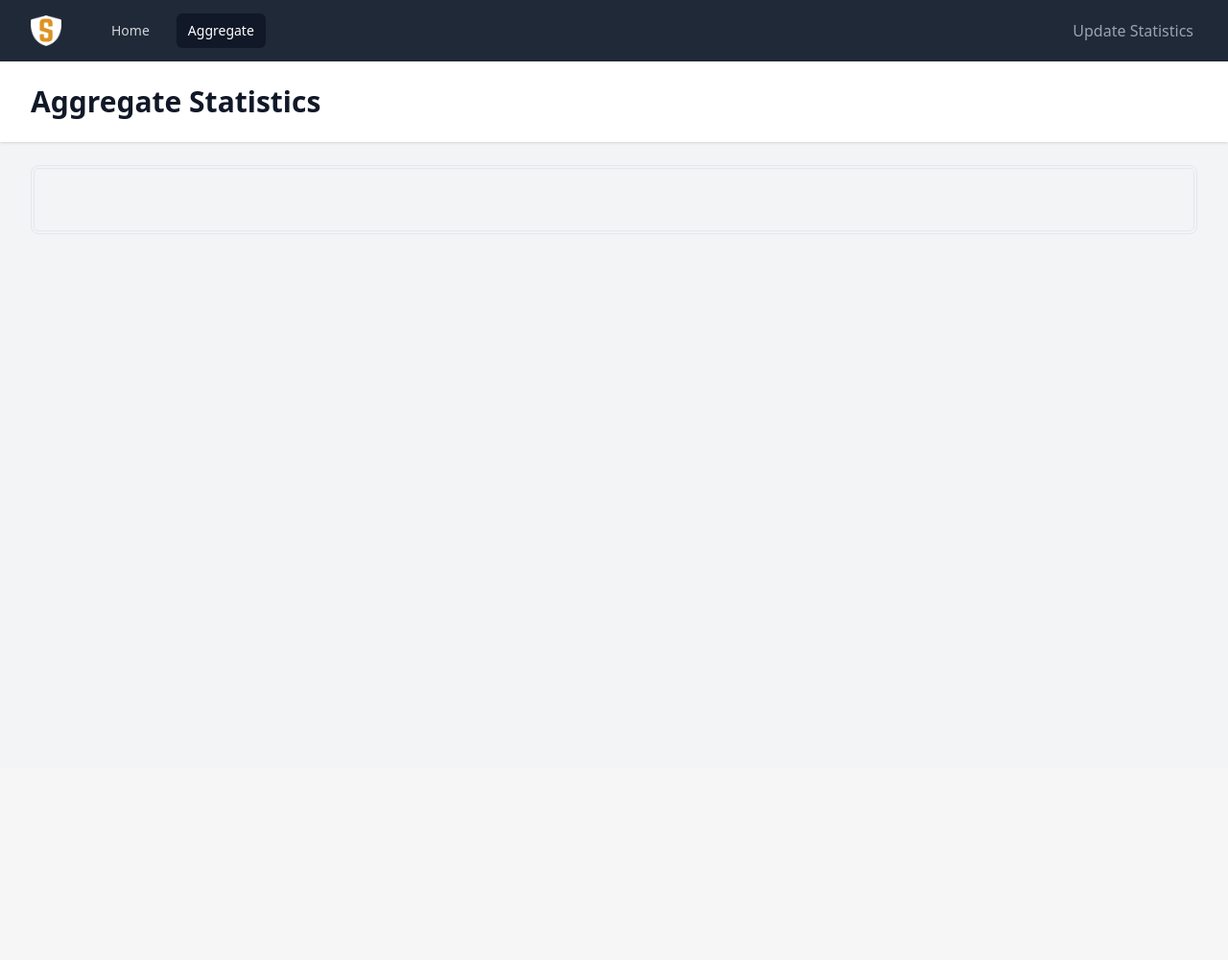
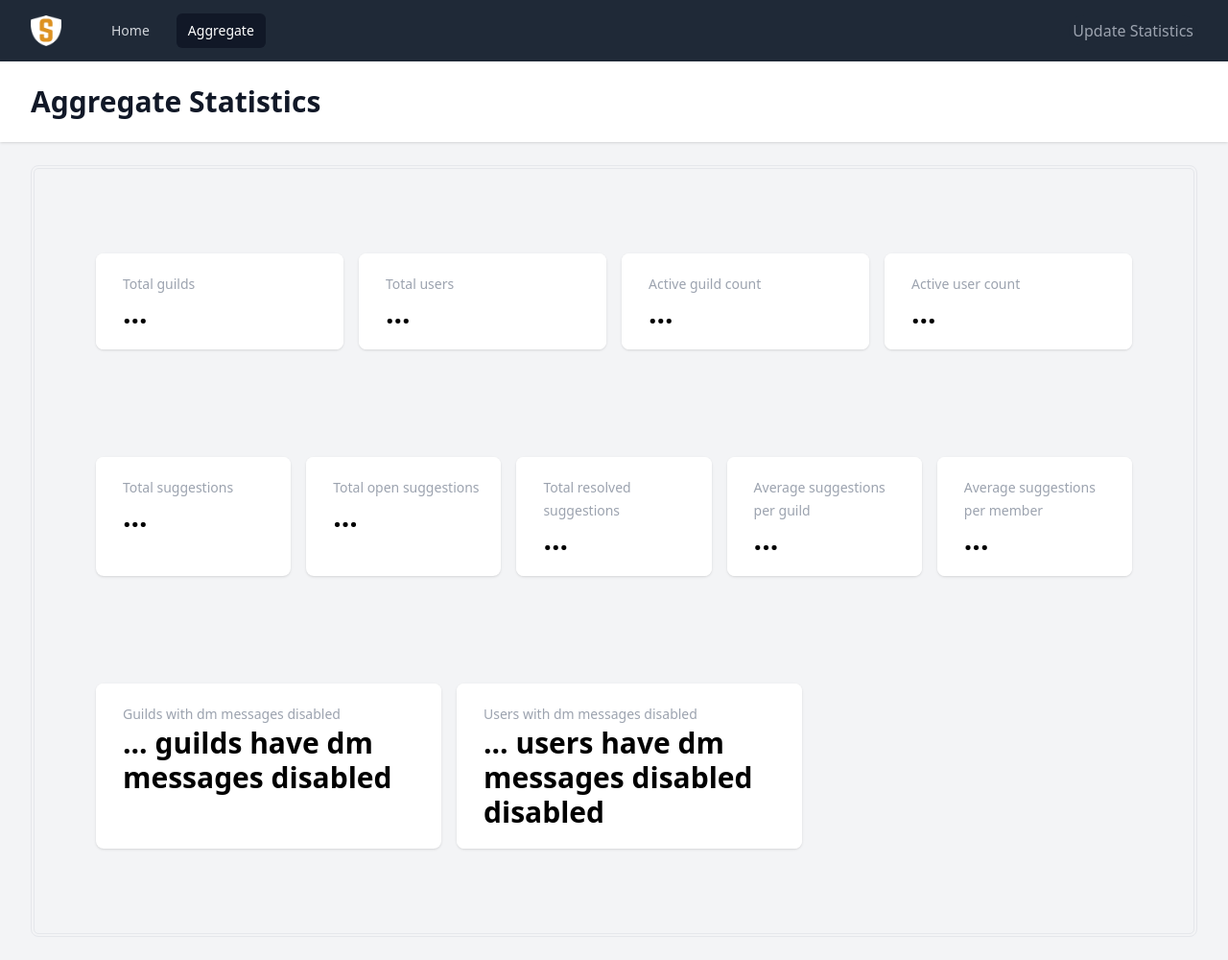
Before and after one commit to suggestionsbot/stats, a Flask app: page /aggregate in a window 1280 px wide. Shown: the whole page at 96% size. Before the commit the page ends 244 px from the top, so only its background shows below. Run offline with Flask 2, Linux system fonts and the light colour scheme; some libraries are stand-ins or nearby versions.

Commit message:
feat: Add initial stats viewer

```diff
--- a/app.py
+++ b/app.py
@@ -4,15 +4,52 @@ import threading
 from typing import Literal
 
 from flask import Flask, render_template, request, abort, redirect, flash
+from pymongo import MongoClient
 
-app = Flask(__name__)
-app.secret_key = os.environ["SECRET_KEY"]
+from stats import get_total_guild_count
+
 log = logging.getLogger(__name__)
 logging.basicConfig(
     format="%(levelname)-7s | %(asctime)s | %(filename)12s:%(funcName)-12s | %(message)s",
     datefmt="%I:%M:%S %p %d/%m/%Y",
     level=logging.INFO,
 )
+
+app = Flask(__name__)
+app.client = MongoClient(os.environ["MONGO_URL"])
+app.database = app.client["suggestions-rewrite"]
+app.secret_key = os.environ["SECRET_KEY"]
+app.stats = [
+    [
+        {"title": "Total guilds", "description": "..."},
+        {"title": "Total users", "description": "..."},
+        {
+            "title": "Active guild count",
+            "description": "...",
+        },
+        {
+            "title": "Active user count",
+            "description": "...",
+        },
+    ],
+    [
+        {"title": "Total suggestions", "description": "..."},
+        {"title": "Total open suggestions", "description": "..."},
+        {"title": "Total resolved suggestions", "description": "..."},
+        {"title": "Average suggestions per guild", "description": "..."},
+        {"title": "Average suggestions per member", "description": "..."},
+    ],
+    [
+        {
+            "title": "Guilds with dm messages disabled",
+            "description": "... guilds have dm messages disabled",
+        },
+        {
+            "title": "Users with dm messages disabled",
+            "description": "... users have dm messages disabled disabled",
+        },
+    ],
+]
 
 nav_links: list[dict[Literal["name", "url"], str]] = [
     {"name": "Home", "url": "/"},
@@ -38,7 +75,10 @@ def index():
 @app.route("/aggregate")
 def aggregate_stats():
     return render_template(
-        "aggregate_stats.html", nav_links=nav_links, current_nav_link="Aggregate"
+        "aggregate_stats.html",
+        nav_links=nav_links,
+        current_nav_link="Aggregate",
+        stats_items=app.stats,
     )
 
 
@@ -67,7 +107,32 @@ def update_stats():
 
 
 def populate_stats():
-    pass
+    # Total guilds
+    app.stats[0][0]["description"] = get_total_guild_count(
+        app.database["cluster_guild_counts"], 6
+    )
+    # Total users
+    app.stats[0][1]["description"] = "Unknown"
+    # Active guild count
+    app.stats[0][2]["description"] = "Unknown"
+    # Active user count
+    app.stats[0][3]["description"] = "Unknown"
+
+    # Total suggestions
+    app.stats[1][0]["description"] = "Unknown"
+    # Total open suggestions
+    app.stats[1][1]["description"] = "Unknown"
+    # Total resolved suggestions
+    app.stats[1][2]["description"] = "Unknown"
+    # Average suggestions per guild
+    app.stats[1][3]["description"] = "Unknown"
+    # Average suggestions per member
+    app.stats[1][4]["description"] = "Unknown"
+
+    # Guilds with dm messages disabled
+    app.stats[2][0]["description"] = "Unknown"
+    # Users with dm messages disabled
+    app.stats[2][1]["description"] = "Unknown"
 
 
 target = threading.Thread(target=populate_stats)
--- a/templates/aggregate_stats.html
+++ b/templates/aggregate_stats.html
@@ -1,4 +1,22 @@
 {% extends "base.html" %}
 {% block header %}Aggregate Statistics{% endblock %}
 {% block content %}
+    {% for container in stats_items %}
+    <div class="max-w-full mx-4 py-6 sm:mx-auto sm:px-6 lg:px-8">
+        <div class="sm:flex sm:space-x-4">
+            {% for item in container %}
+                <div class="inline-block align-bottom bg-white rounded-lg text-left overflow-hidden shadow transform transition-all mb-4 w-full sm:w-1/3 sm:my-8">
+                    <div class="bg-white p-5">
+                        <div class="sm:flex sm:items-start">
+                            <div class="text-center sm:mt-0 sm:ml-2 sm:text-left">
+                                <h3 class="text-sm leading-6 font-medium text-gray-400">{{ item.title }}</h3>
+                                <p class="text-3xl font-bold text-black">{{ item.description }}</p>
+                            </div>
+                        </div>
+                    </div>
+                </div>
+            {% endfor %}
+        </div>
+    </div>
+    {% endfor %}
 {% endblock %}
```
Also changed, not shown: requirements.txt (added, +8 -0 lines), stats.py (added, +9 -0 lines).
